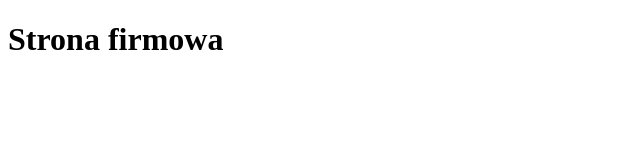
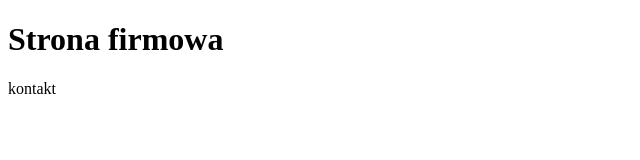
Before and after one commit to Fifoll/project_team_test, a plain HTML site: page index.html in a window 1280 px wide. Shown: the full height of the page, 0-640 px from the left. Drawn offline with Linux system fonts and the light colour scheme.

Commit message:
section added

```diff
--- a/index.html
+++ b/index.html
@@ -10,7 +10,9 @@
     <header>
         <h1>Strona firmowa</h1>
     </header>
-    <main></main>
+    <main>
+        <section>kontakt</section>
+    </main>
     <footer></footer>
 </body>
 
```
